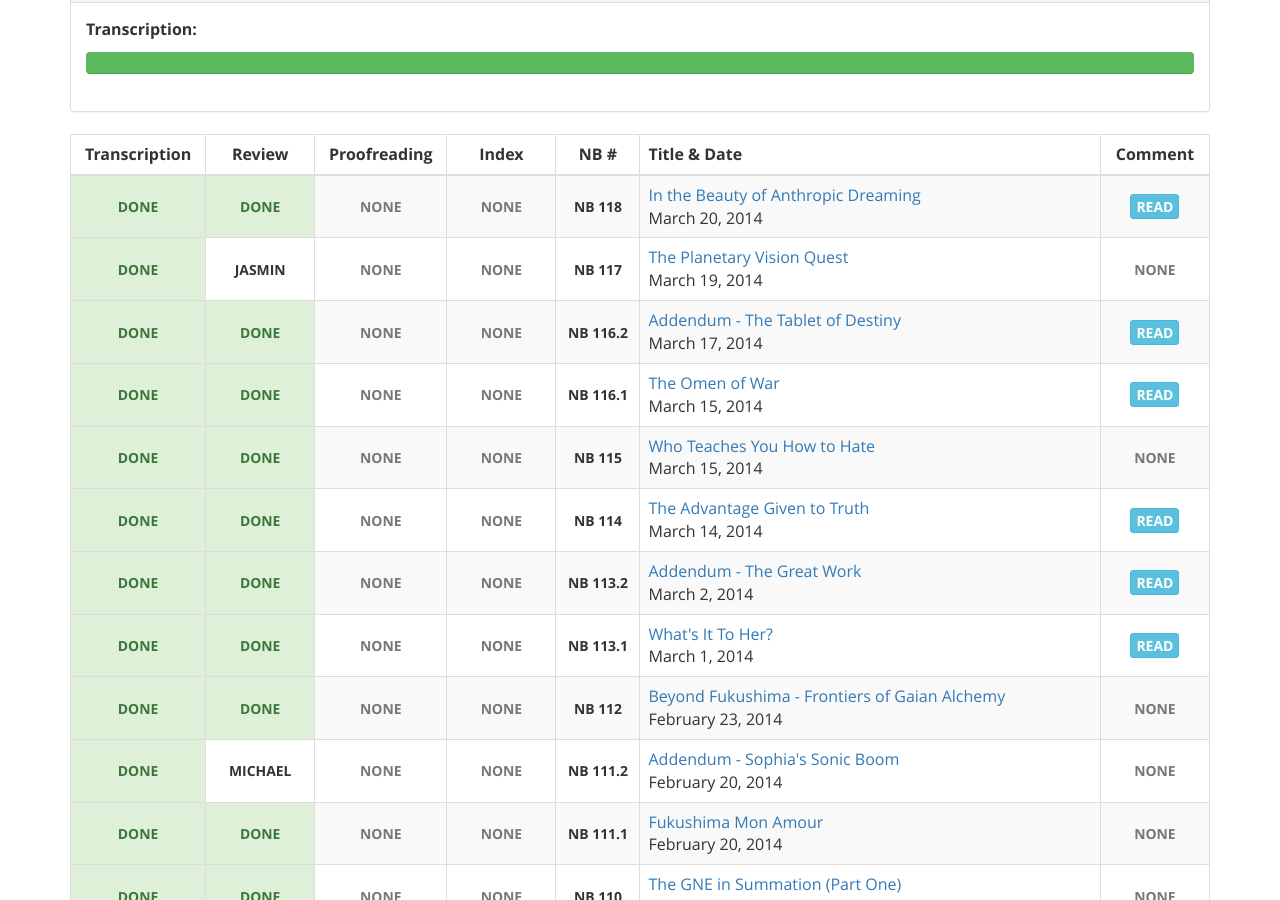
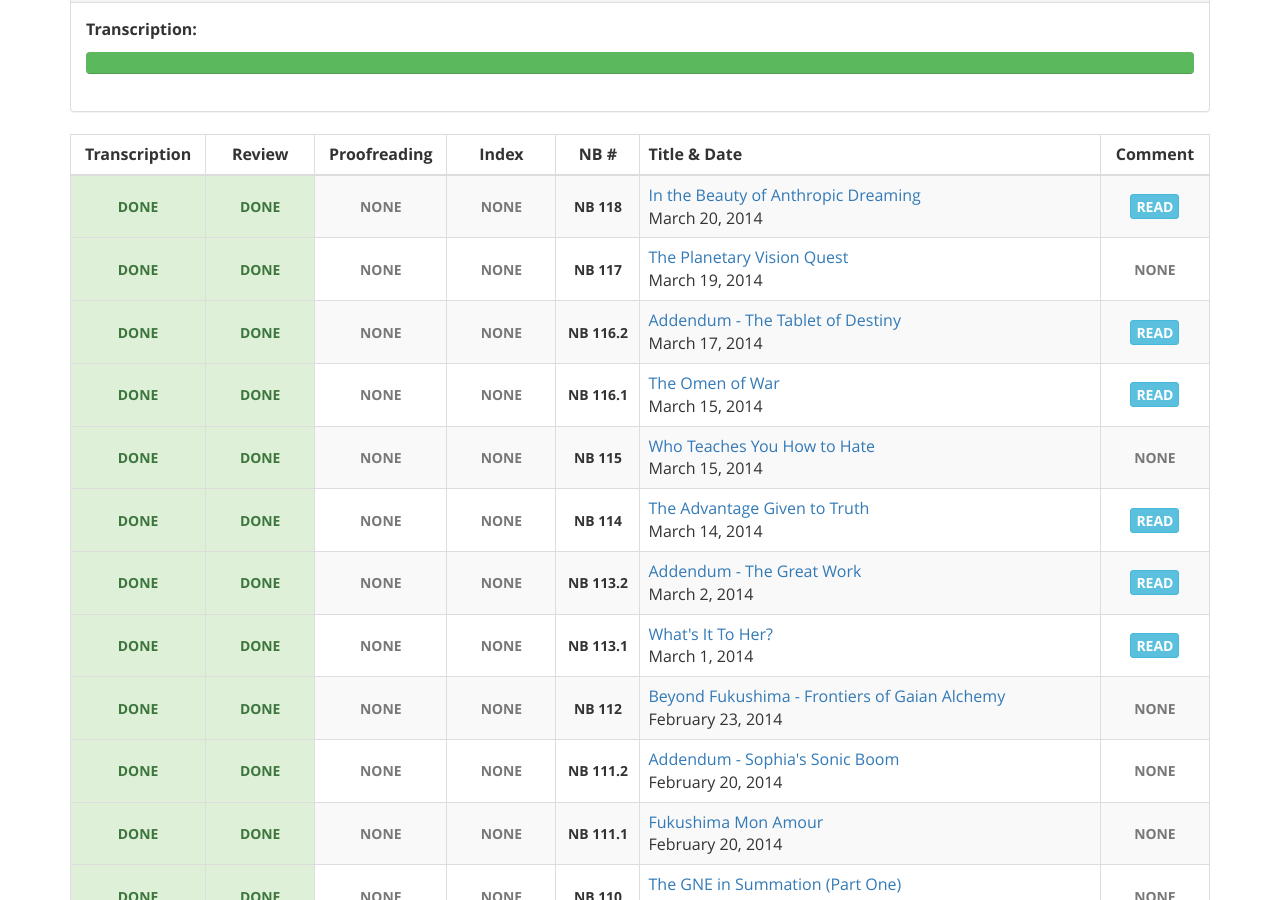
Before and after one commit to gaiaspora/gaiaspora.github.io, a Jekyll site: the page built from content/navigator-briefings.markdown, in a window 1280 px wide and 900 px high, scrolled down 323 px. Built offline with Jekyll 4.4.1, drawn with Linux system fonts in a browser that asks for light colours.

Commit message:
Update nb.yaml

```diff
--- a/_data/nb.yaml
+++ b/_data/nb.yaml
@@ -9,7 +9,7 @@
 
 - NB: "117"
   Transcription: "done"
-  Review: "Jasmin"
+  Review: "done"
   Proofreading: "none"
   Index: "none"
   Title: "The Planetary Vision Quest"
@@ -81,7 +81,7 @@
 
 - NB: "111.2"
   Transcription: "done"
-  Review: "Michael"
+  Review: "done"
   Proofreading: "none"
   Index: "none"
   Title: "Addendum - Sophia's Sonic Boom"
@@ -477,7 +477,7 @@
 
 - NB: "73.4"
   Transcription: "done"
-  Review: "Nancy"
+  Review: "done"
   Proofreading: "none"
   Index: "none"
   Title: "Forensic Astronomy"
```
